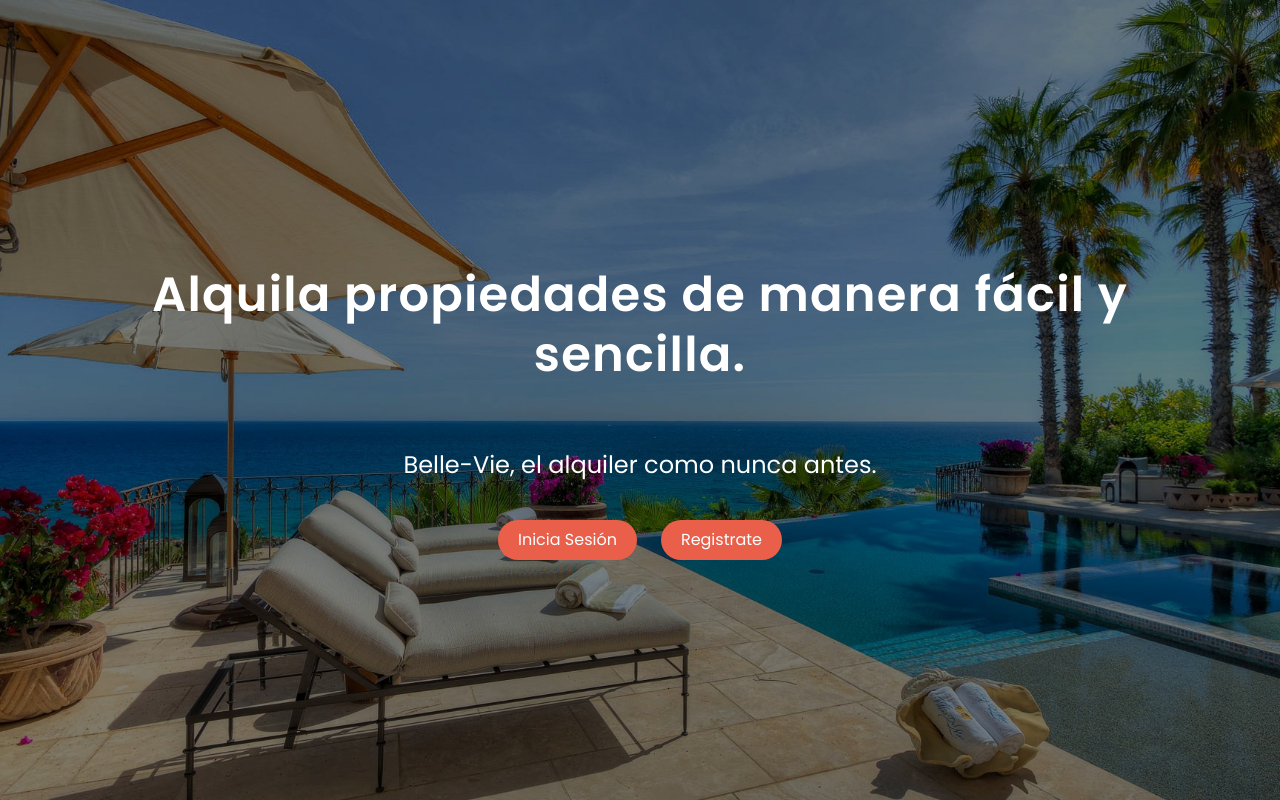
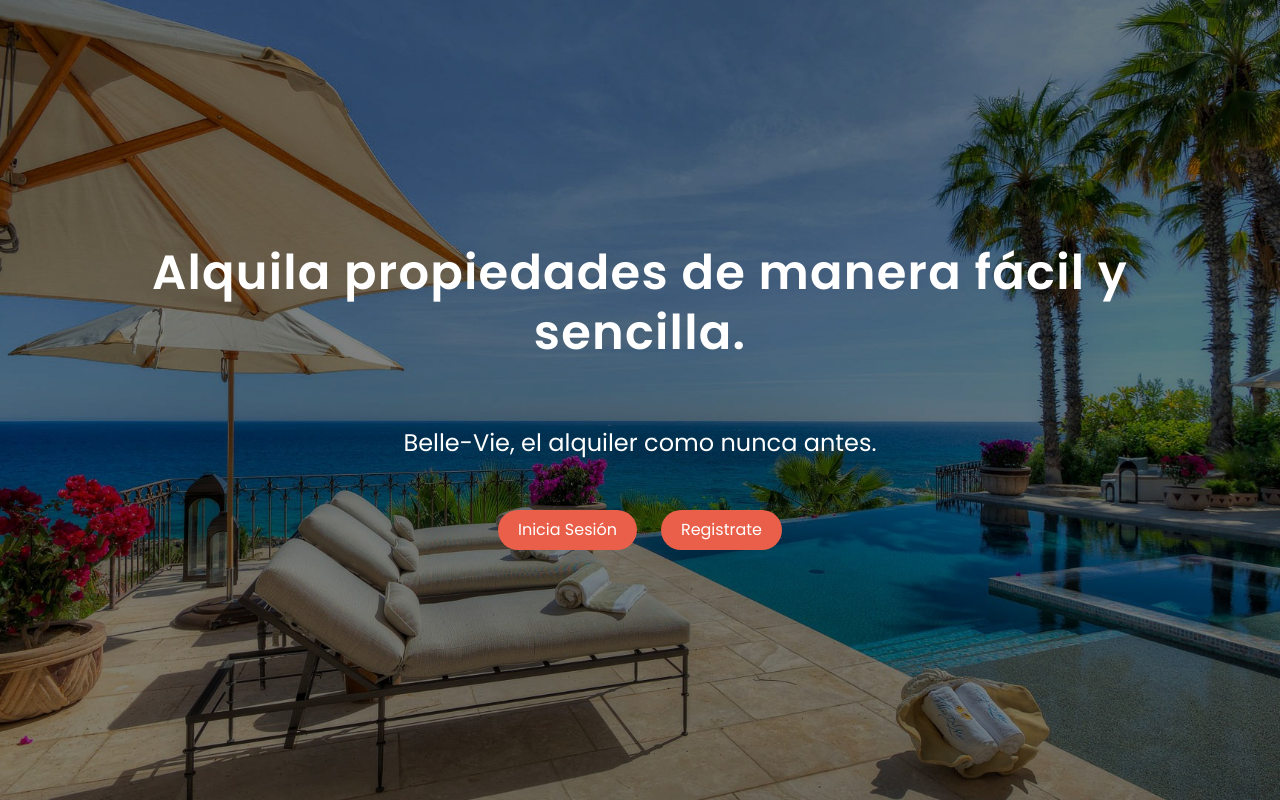
Before and after one commit to yAeroo/Belle-Vie, a Laravel app: template resources/views/homepage.blade.php in a window 1280 px wide. Shown: the part 80-880 px from the top of the page. Run offline with Laravel 10, Linux system fonts and the light colour scheme; the template is opened without the code that fills it, so the values that code supplies are empty; style sheets or scripts are compiled from the project's sources; some libraries are stand-ins or nearby versions.

Commit message:
Arreglos ésteticos menores

```diff
--- a/resources/views/homepage.blade.php
+++ b/resources/views/homepage.blade.php
@@ -39,7 +39,7 @@
                         Belle-Vie, el alquiler como nunca antes.
                     </p>
 
-                    <div class="flex flex-col items-center justify-center">
+                    <div class="flex flex-col items-center justify-center my-8">
                       <ul class="flex gap-6">
                         <li>
                           <a href="">
```
